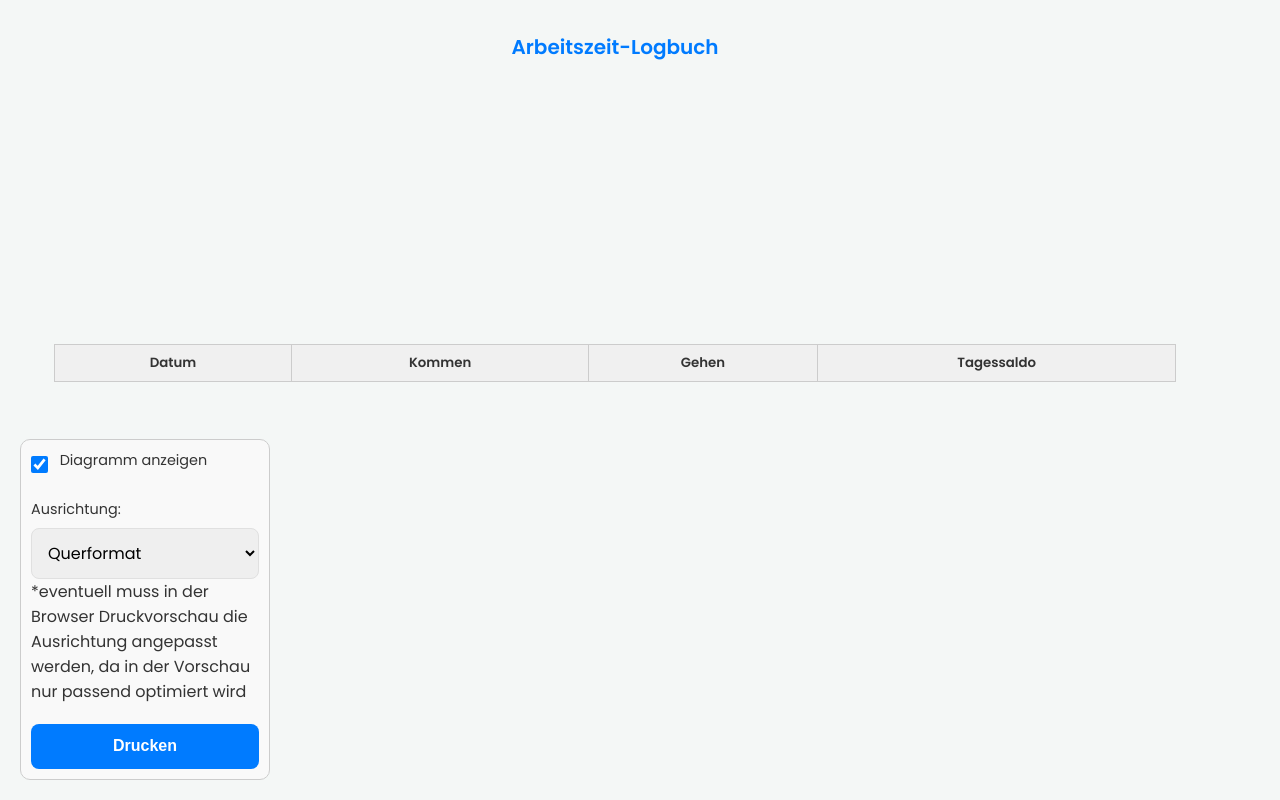
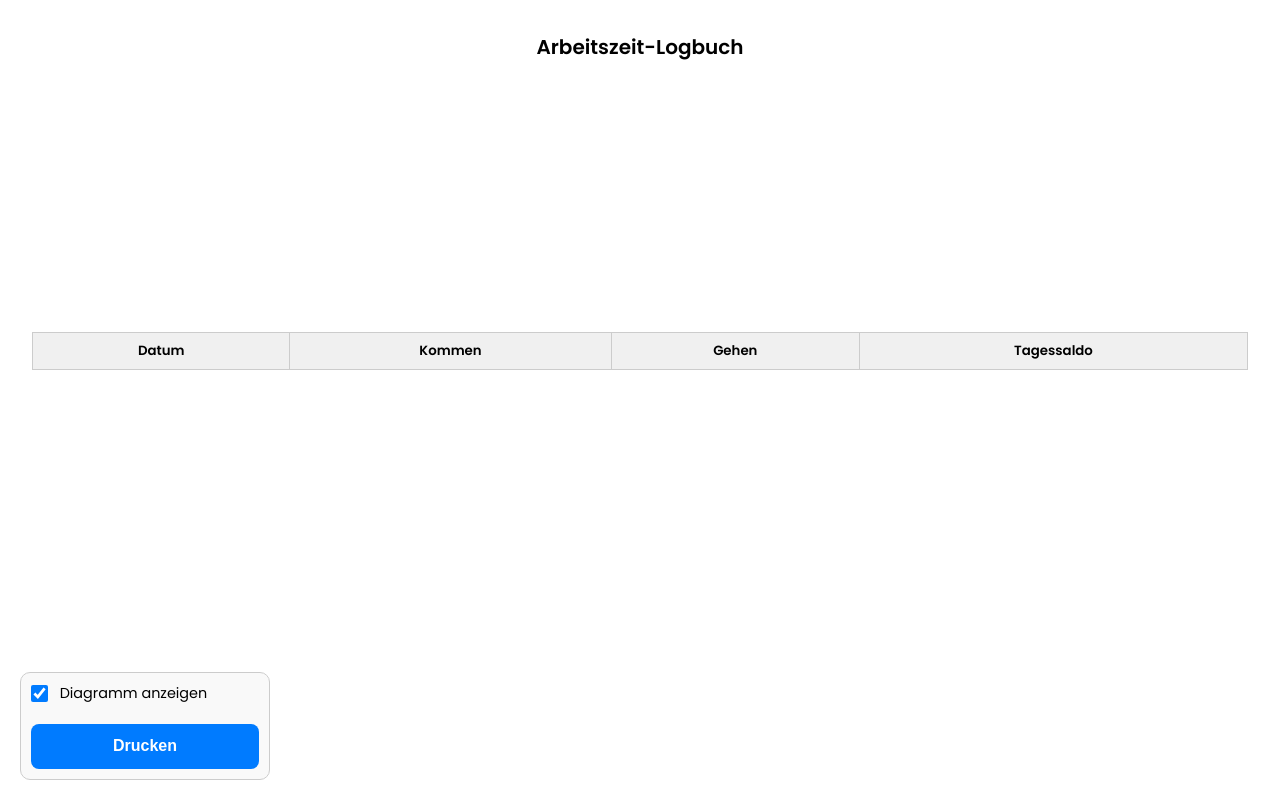
Before and after one commit to Jojo252511/Arbeitszeit-Rechner_Browser-Erweiterung, a browser extension: page Print/index.html in a window 1280 px wide. Drawn offline with Linux system fonts and the light colour scheme.

Commit message:
fix print preview

```diff
--- a/print_log.html
+++ b/Print/index.html
@@ -4,13 +4,13 @@
     <meta charset="UTF-8">
     <meta name="viewport" content="width=device-width, initial-scale=1.0">
     <title>Logbuch Druckvorschau</title>
-    <link rel="stylesheet" href="style.css">
+    <link rel="stylesheet" href="../style.css">
     <link rel="stylesheet" href="print.css">
     <link rel="preconnect" href="https://fonts.googleapis.com">
     <link rel="preconnect" href="https://fonts.gstatic.com" crossorigin>
     <link href="https://fonts.googleapis.com/css2?family=Poppins:wght@300;400;600&display=swap" rel="stylesheet">
-    <script src="./scripts/chart.umd.js" defer></script>
-    <script type="module" src="./dist/printLog.js" defer></script>
+    <script src="../scripts/chart.umd.js" defer></script>
+    <script type="module" src="../dist/printLog.js" defer></script>
 </head>
 <body class="print-page-body">
 
@@ -20,6 +20,7 @@
                 <input type="checkbox" id="toggle-chart" checked>
                 <label for="toggle-chart">Diagramm anzeigen</label>
             </div>
+            <!--
             <div class="form-group">
                 <label for="orientation-select">Ausrichtung:</label>
                 <select id="orientation-select">
@@ -28,6 +29,7 @@
                 </select>
                  <p>*eventuell muss in der Browser Druckvorschau die Ausrichtung angepasst werden, da in der Vorschau nur passend optimiert wird</p>
             </div>
+            -->
         </div>
         <button type="button" id="execute-print-btn">Drucken</button>
     </div>
--- a/print.css
+++ b/Print/print.css
@@ -1,4 +1,8 @@
 /* print.css */
+
+label{
+    margin-bottom: 0;
+}
 
 .print-controls {
     padding: 10px;
@@ -12,11 +16,11 @@
     bottom: 10px;
 }
 
-.portrait{
+.portrait {
     width: 210mm;
 }
 
-.landscape{
+.landscape {
     width: 297mm;
 }
 
@@ -24,7 +28,19 @@
     max-height: none;
     overflow: visible;
     border: none;
+    width: 100%;
 }
+.chart-container {
+    display: flex;
+    justify-content: center;
+}
+
+.chart-container,
+.logbook-container {
+    margin-bottom: 20px;
+    width: 100%;
+}
+
 
 #print-log-table {
     font-size: 10pt;
@@ -48,12 +64,13 @@
     color: #dc3545 !important;
 }
 
+#print-content {
+    box-shadow: none;
+    border: none;
+    width: 100%;
+    max-width: 100%;
+    /* WICHTIG: Verhindert, dass der Container auf eine neue Seite rutscht */
 
-/* Stile, die nur beim Drucken angewendet werden */
-@media print {
-    /* Druck-Einstellungsleiste ausblenden */
-    .print-controls {
-        display: none !important;
 }
 
 /* Grundlegendes Seitenlayout für den Druck */
@@ -66,30 +83,29 @@
     color: #000000 !important;
     -webkit-print-color-adjust: exact;
     print-color-adjust: exact;
-    }
-
-    #print-content {
-        box-shadow: none;
-        border: none;
-        width: 100%;
     max-width: 100%;
-        /* WICHTIG: Verhindert, dass der Container auf eine neue Seite rutscht */
-        break-inside: avoid;
-    }
-
-    /* Verhindert unschöne Umbrüche innerhalb der Hauptkomponenten */
-    .chart-container, .logbook-container {
-        break-inside: avoid;
-        page-break-inside: avoid;
 }
 
 h1 {
     color: #000000 !important;
 }
 
+#print-log-chart {
+    max-width: 85%;
+    height: auto;
 }
 
-@page {
+
+/* Stile, die nur beim Drucken angewendet werden */
+@media print {
+
+    /* Druck-Einstellungsleiste ausblenden */
+    .print-controls {
+        display: none !important;
+    }
+}
+
+@page{
     size: A4 landscape;
     margin: 1cm;
 }
--- a/scripts/logbook.ts
+++ b/scripts/logbook.ts
@@ -280,7 +280,7 @@ document.addEventListener('DOMContentLoaded', () => {
                 alert('Das Logbuch ist leer. Es gibt nichts zu drucken.');
                 return;
             }
-            window.open('print_log.html', '_blank');
+            window.open('/Print/index.html', '_blank');
         });
     }
 
--- a/scripts/printLog.ts
+++ b/scripts/printLog.ts
@@ -87,13 +87,14 @@ document.addEventListener('DOMContentLoaded', () => {
 
     // Event Listeners für die Einstellungsleiste
     toggleChartCheck.addEventListener('change', () => {
-        chartContainer.style.display = toggleChartCheck.checked ? 'block' : 'none';
+        chartContainer.style.display = toggleChartCheck.checked ? 'flex' : 'none';
     });
 
+    /* Funktionalität zur Seitenausrichtung vorerst deaktiviert
     orientationSelect.addEventListener('change', () => {
         printContent.className = orientationSelect.value;
     });
-
+    */
     executePrintBtn.addEventListener('click', () => {
         window.print();
     });
```
Also changed, not shown: manifest.json. Lines whose indentation alone changed are shown as unchanged.
